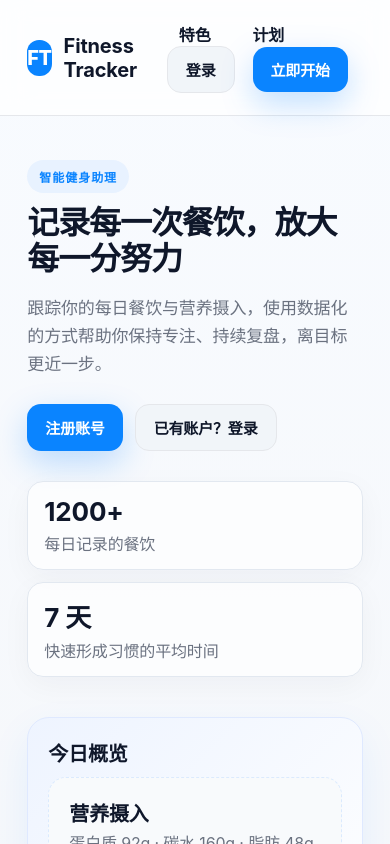
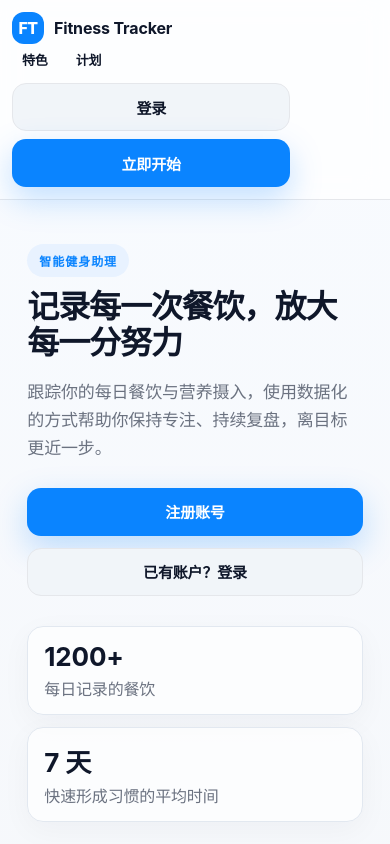
Before and after one commit to alex0huang/fitness, a React (Vite) app in the folder frontend/: page / in a window 390 px wide. Shown: the top 844 px of the page. Built offline with nearby package versions, Linux system fonts and the light colour scheme; no server answers; a web font is replaced by a local one.

Commit message:
优化移动端显示：增加间距、调整字体大小、优化按钮和卡片布局

```diff
--- a/frontend/src/components/Header.css
+++ b/frontend/src/components/Header.css
@@ -47,3 +47,49 @@ nav a {
 nav a:hover {
     background: rgba(15, 23, 42, 0.05);
 }
+
+/* 移动端优化 */
+@media (max-width: 768px) {
+    header {
+        padding: 16px 16px;
+    }
+
+    .brand {
+        font-size: 18px;
+        gap: 10px;
+    }
+
+    .brand span {
+        width: 32px;
+        height: 32px;
+        font-size: 16px;
+    }
+
+    nav {
+        display: flex;
+        gap: 8px;
+        flex-wrap: wrap;
+    }
+
+    nav a {
+        margin-left: 0;
+        padding: 8px 12px;
+        font-size: 14px;
+    }
+}
+
+@media (max-width: 480px) {
+    header {
+        padding: 12px 12px;
+        flex-wrap: wrap;
+    }
+
+    .brand {
+        font-size: 16px;
+    }
+
+    nav a {
+        padding: 6px 10px;
+        font-size: 13px;
+    }
+}
--- a/frontend/src/pages/Dashboard.css
+++ b/frontend/src/pages/Dashboard.css
@@ -359,13 +359,162 @@
     font-size: 16px;
 }
 
+/* 移动端优化 */
 @media (max-width: 768px) {
+    .dashboard-main {
+        padding: 24px 16px;
+    }
+
+    .header-content {
+        padding: 16px 16px;
+        gap: 16px;
+    }
+
+    .header-content nav {
+        gap: 8px;
+    }
+
+    .dashboard-container h1 {
+        font-size: 28px;
+    }
+
+    .dashboard-header-section {
+        margin-bottom: 24px;
+        gap: 16px;
+    }
+
     .stats-grid {
         grid-template-columns: repeat(2, 1fr);
+        gap: 12px;
+        margin-bottom: 24px;
+    }
+
+    .stat-card {
+        padding: 20px 16px;
+        border-radius: 16px;
+    }
+
+    .stat-value {
+        font-size: 28px;
+    }
+
+    .stat-label {
+        font-size: 12px;
+    }
+
+    .stat-unit {
+        font-size: 13px;
+    }
+
+    .action-bar {
+        margin-bottom: 24px;
+    }
+
+    .meals-list {
+        gap: 24px;
+    }
+
+    .meal-card {
+        padding: 16px;
+        border-radius: 14px;
+    }
+
+    .meal-header {
+        flex-direction: column;
+        align-items: flex-start;
+        gap: 12px;
+        margin-bottom: 16px;
+    }
+
+    .meal-actions {
+        width: 100%;
+        justify-content: flex-end;
+    }
+
+    .meal-header h3 {
+        font-size: 18px;
     }
 
     .meal-stats {
         flex-direction: column;
+        gap: 10px;
+        padding-top: 12px;
+    }
+
+    .meal-stat {
+        font-size: 13px;
+    }
+
+    .empty-state {
+        padding: 60px 20px;
+    }
+
+    .empty-state p {
+        font-size: 16px;
+        margin-bottom: 20px;
+    }
+
+    .date-selector {
+        flex-direction: column;
+        align-items: flex-start;
         gap: 8px;
+        width: 100%;
+    }
+
+    .date-input {
+        width: 100%;
+        padding: 12px 16px;
+        font-size: 16px; /* 防止 iOS 自动缩放 */
     }
 }
+
+/* 小屏幕手机优化 */
+@media (max-width: 480px) {
+    .dashboard-main {
+        padding: 20px 12px;
+    }
+
+    .header-content {
+        padding: 12px 12px;
+        flex-wrap: wrap;
+    }
+
+    .dashboard-container h1 {
+        font-size: 24px;
+    }
+
+    .stats-grid {
+        grid-template-columns: 1fr;
+        gap: 10px;
+    }
+
+    .stat-card {
+        padding: 18px 14px;
+    }
+
+    .stat-value {
+        font-size: 24px;
+    }
+
+    .meal-card {
+        padding: 14px;
+    }
+
+    .meal-header h3 {
+        font-size: 16px;
+    }
+
+    .btn-edit-meal,
+    .btn-delete-meal {
+        padding: 8px 14px;
+        font-size: 12px;
+    }
+
+    .empty-state {
+        padding: 40px 16px;
+    }
+
+    .empty-state p {
+        font-size: 14px;
+    }
+}
--- a/frontend/src/styles/global.css
+++ b/frontend/src/styles/global.css
@@ -94,3 +94,26 @@
     border-color: var(--primary);
     background: #ffffff;
 }
+
+/* 移动端按钮优化 */
+@media (max-width: 768px) {
+    .btn {
+        padding: 14px 20px;
+        font-size: 16px;
+        min-height: 48px; /* 确保按钮足够大，易于点击 */
+    }
+}
+
+@media (max-width: 480px) {
+    .btn {
+        padding: 12px 18px;
+        font-size: 15px;
+        width: 100%; /* 小屏幕上按钮占满宽度 */
+    }
+
+    .field input,
+    .field textarea {
+        font-size: 16px; /* 防止 iOS 自动缩放 */
+        padding: 14px 16px;
+    }
+}
```
